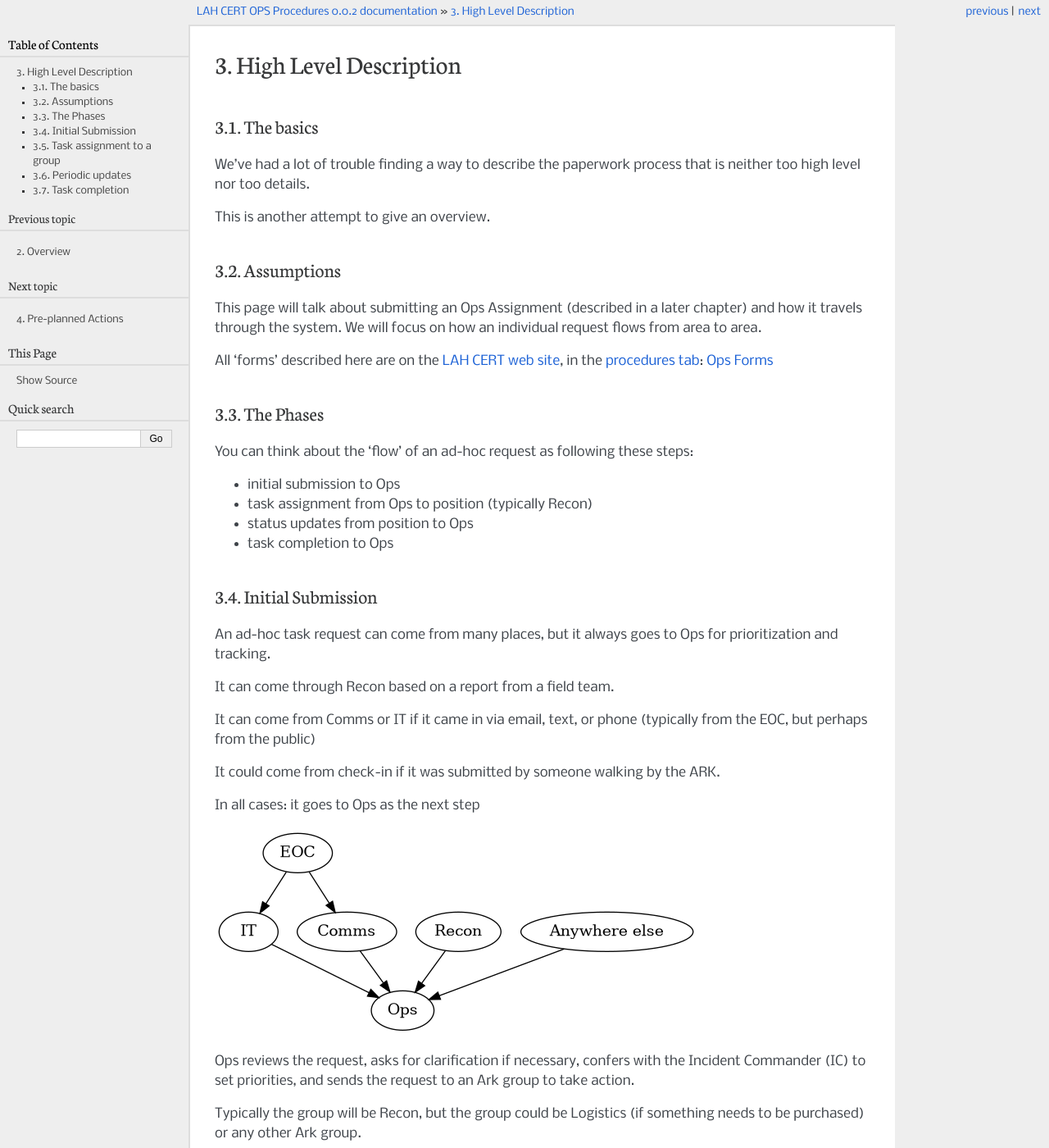
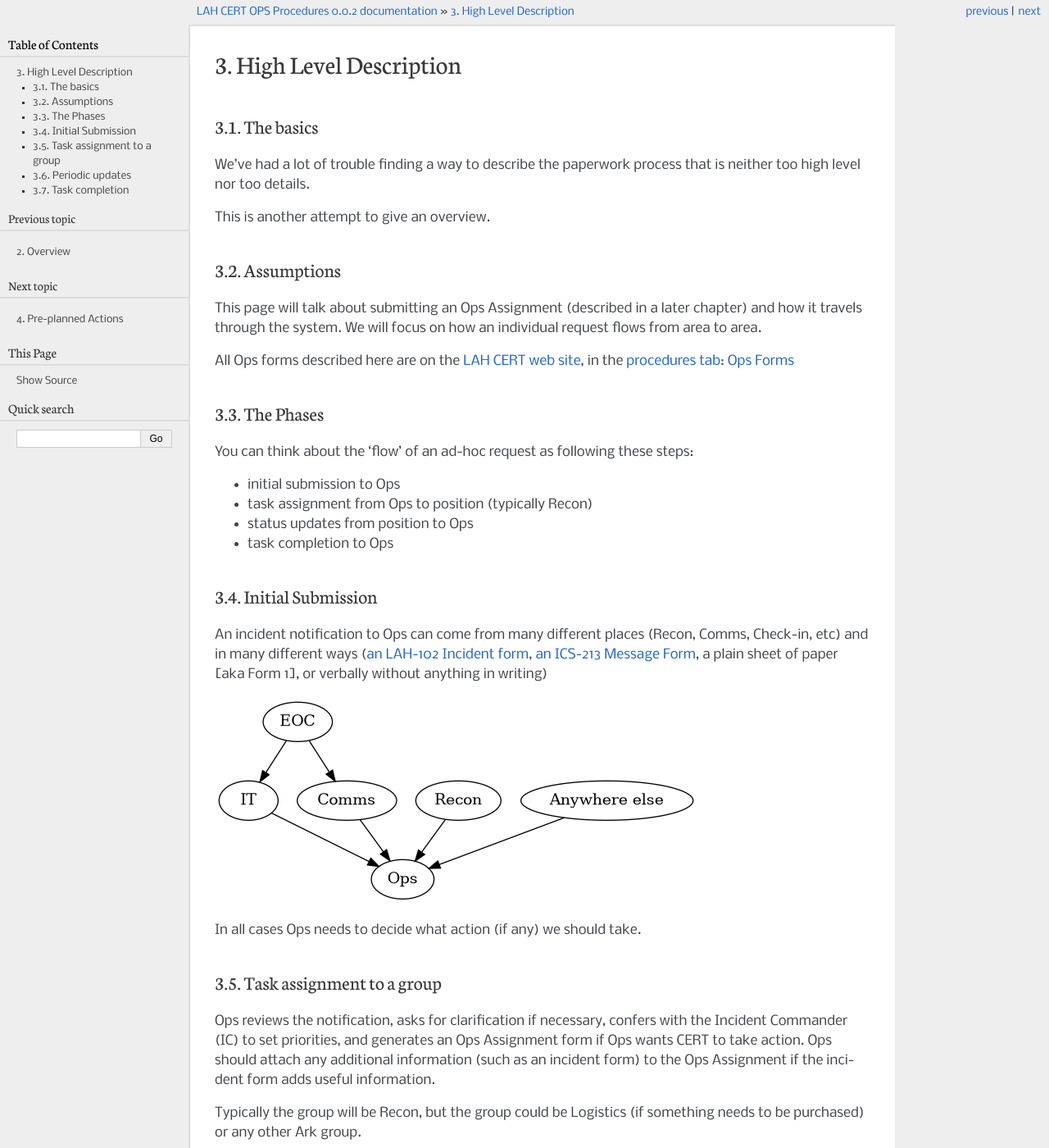
Before and after one commit to neilkatin/lahcert-ops-procedures, a Sphinx documentation site: the page built from source/highlevel.rst, in a window 1280 px wide and 1400 px high. Shown: the whole window at 82% size. Built offline with Sphinx 7.4.7, drawn with Linux system fonts in a browser that asks for light colours; some of the changed text lies outside the part shown.

Commit message:
updated highlevel based on Victoria's comments

```diff
--- a/source/highlevel.rst
+++ b/source/highlevel.rst
@@ -15,7 +15,7 @@ Assumptions
 This page will talk about submitting an Ops Assignment (described in a later chapter) and how it travels through the system.
 We will focus on how an individual request flows from area to area.
 
-All 'forms' described here are on the
+All Ops forms described here are on the
 `LAH CERT web site <https://cert.lahcfd.org/procedures>`_,
 in the `procedures tab <https://cert.lahcfd.org/procedures>`_:
 `Ops Forms <https://docs.google.com/spreadsheets/d/1sh4pCOxAvYapsXrGWivghP8bRin9ZeFI6Vdj3jQ3aRY/edit#gid=0>`_
@@ -33,15 +33,10 @@ You can think about the 'flow' of an ad-hoc request as following these steps:
 Initial Submission
 ------------------
 
-An ad-hoc task request can come from many places, but it always goes to Ops for prioritization and tracking.
-
-It can come through Recon based on a report from a field team.
-
-It can come from Comms or IT if it came in via email, text, or phone (typically from the EOC, but perhaps from the public)
-
-It could come from check-in if it was submitted by someone walking by the ARK.
-
-In all cases: it goes to Ops as the next step
+An incident notification to Ops can come from many different places (Recon, Comms, Check-in, etc) and in many different ways
+(`an LAH-102 Incident form <https://drive.google.com/file/d/1sztzAOLeT6FsNXa7MY3fJe20u9R9T4tA/view?usp=drive_link>`_,
+`an ICS-213 Message Form <https://www.scc-ares-races.org/operations/forms/go-kit/ICS-213_SCCo_Message_Form_Fillable_v20220119.pdf>`_,
+a plain sheet of paper [aka Form 1], or verbally without anything in writing)
 
 .. graphviz::
 
@@ -54,13 +49,15 @@ In all cases: it goes to Ops as the next step
         "Anywhere else" -> "Ops";
     }
 
-Ops reviews the request, asks for clarification if necessary, confers with the Incident Commander (IC)
-to set priorities, and sends the request to an Ark group to take action.
-
-Typically the group will be Recon, but the group could be Logistics (if something needs to be purchased) or any other Ark group.
+In all cases Ops needs to decide what action (if any) we should take.
 
 Task assignment to a group
 --------------------------
+
+Ops reviews the notification, asks for clarification if necessary, confers with the Incident Commander (IC)
+to set priorities, and generates an Ops Assignment form if Ops wants CERT to take action.  Ops should attach any additional information (such as an incident form) to the Ops Assignment if the incident form adds useful information.
+
+Typically the group will be Recon, but the group could be Logistics (if something needs to be purchased) or any other Ark group.
 
 .. graphviz::
 
@@ -68,6 +65,7 @@ Task assignment to a group
       "Ops" -> "Logistics" [ style=dotted xlabel="Alternate path" ];
       "Ops" -> "Any other group" [ style=dotted headlabel="Alternate path" ];
       "Ops" -> "Recon" [ label=<&nbsp;    Primary path> ];
+      "Ops" -> "Planning/Scribe" [ style=dashed label="to update status board" ]
       "Ops" -> "IT" [ style=dashed xlabel="To be scanned and shared with EOC" ];
     }
 
```
Also changed, not shown: other parts of source/highlevel.rst (+4 -2 lines).
